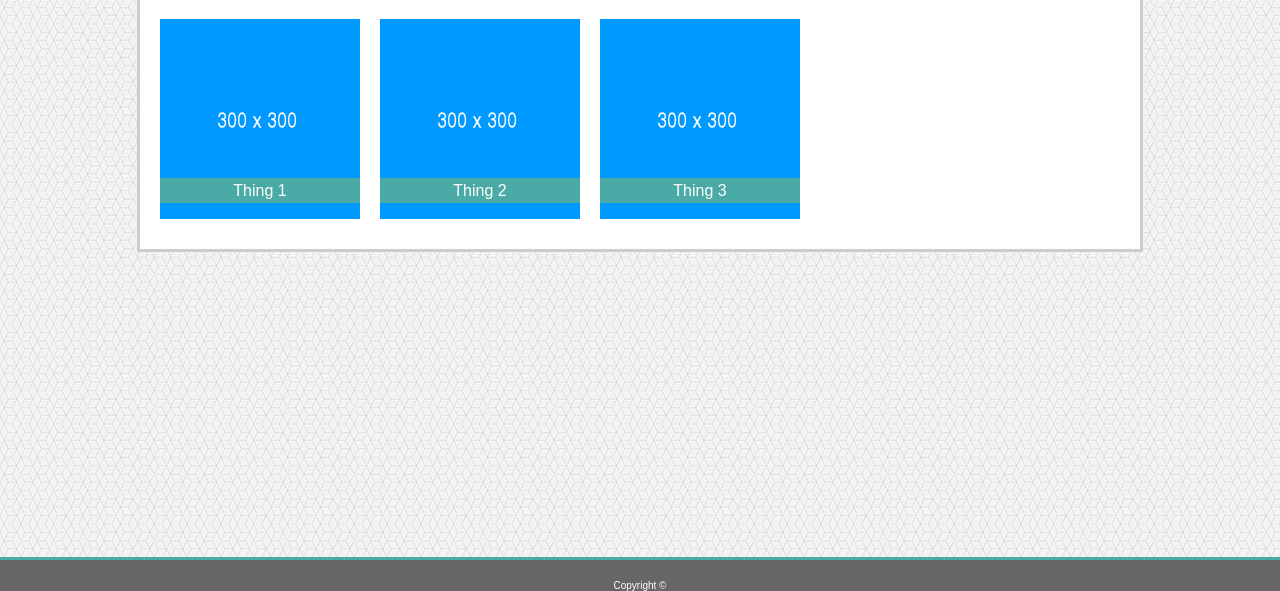
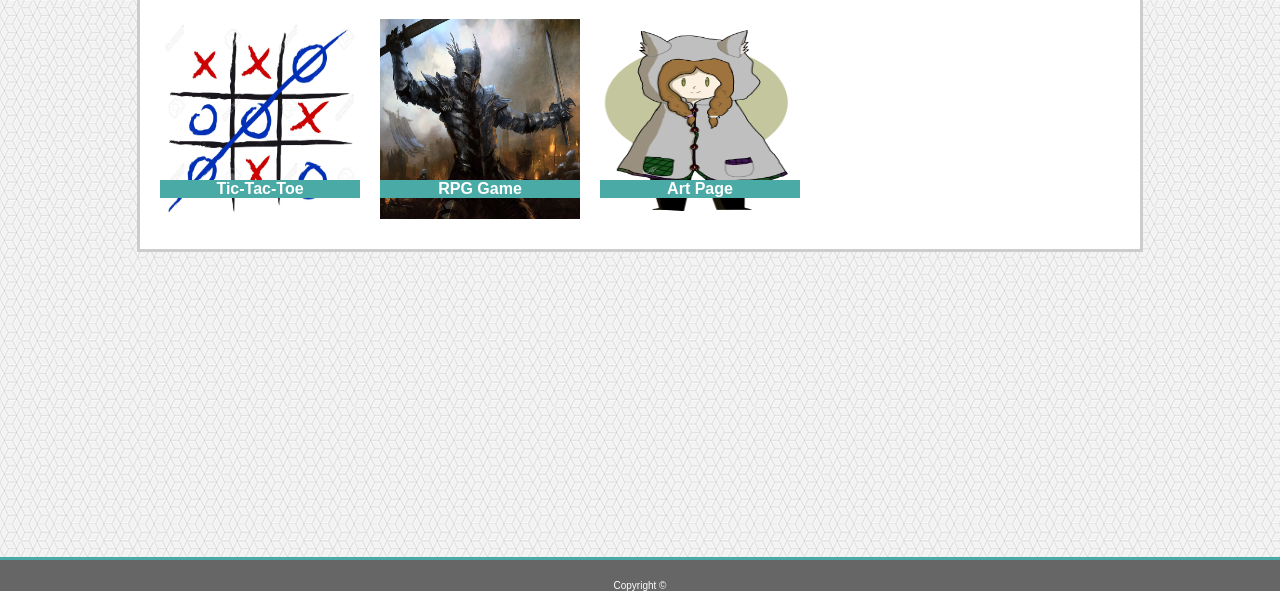
Before and after one commit to lblueter/Basic-Portfolio, a plain HTML site: page portfolio.html in a window 1280 px wide. Shown: the part 209-800 px from the top of the page. Drawn offline with Linux system fonts and the light colour scheme.

Commit message:
Added pictures to portfolio page

```diff
--- a/portfolio.html
+++ b/portfolio.html
@@ -32,13 +32,13 @@
     <div class="mid">
         <h1>Portfolio</h1>
         <section>
-            <img src="assets/images/fff.png" alt="Me"> <p class="thing">Thing 1</p>
+            <img src="assets/images/tictactoe.jpg" alt="Me"> <h4 class="thing">Tic-Tac-Toe</h4>
         </section>
         <section>
-            <img src="assets/images/fff.png" alt="Sorry"> <p class="thing">Thing 2</p>
+            <img src="assets/images/knight.jpg" alt="Sorry"> <h4 class="thing">RPG Game</h4>
         </section>
         <section>
-            <img src="assets/images/fff.png" alt="Argh"> <p class="thing">Thing 3</p>
+            <img src="assets/images/cape.png" alt="Argh"> <h4 class="thing">Art Page</h4>
         </section>
 
     </div>
```
Also changed, not shown: assets/images/cape.png (added), assets/images/knight.jpg (added), assets/images/tictactoe.jpg (added).
